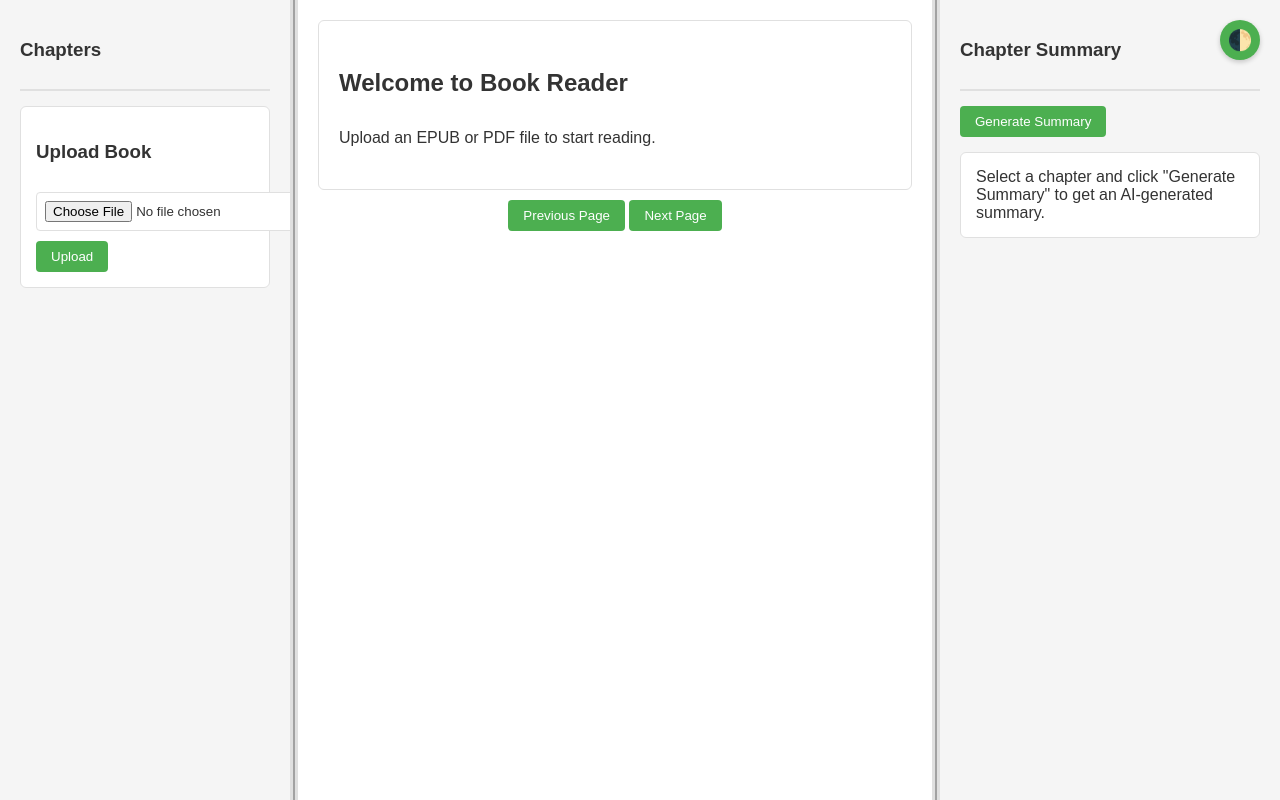
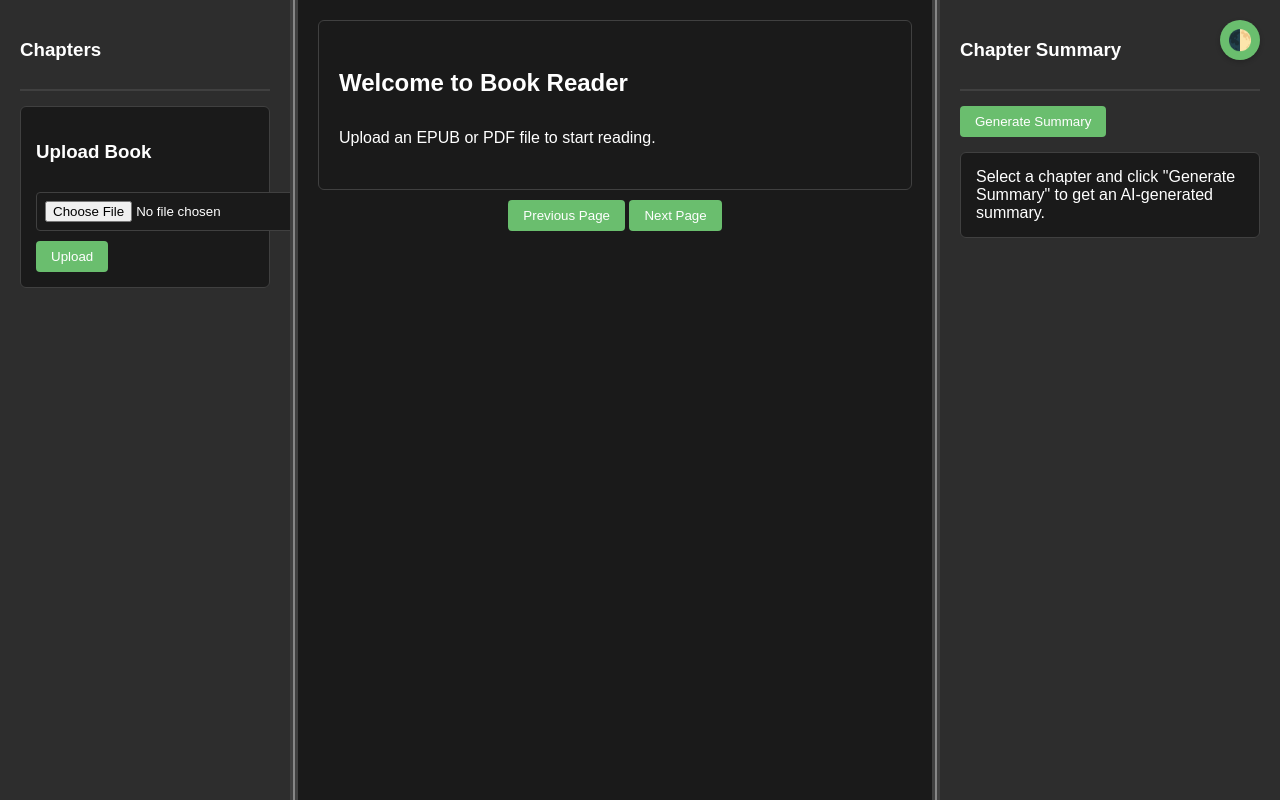
Before and after one commit to donkodimov/book_reader, a Flask app: page / in a window 1280 px wide. Run offline with Flask 3, Linux system fonts and the light colour scheme.

Commit message:
feat: improve theme initialization with default dark mode
- Set default theme to dark if no theme is saved in localStorage
- Ensure theme is always saved to localStorage
- Simplify theme initialization logic in index.html

```diff
--- a/templates/index.html
+++ b/templates/index.html
@@ -256,11 +256,14 @@
 
         // Initialize theme from localStorage
         document.addEventListener('DOMContentLoaded', () => {
-            const savedTheme = localStorage.getItem('theme');
-            if (savedTheme) {
-                isDarkTheme = savedTheme === 'dark';
-                document.body.setAttribute('data-theme', savedTheme);
-            }
+            // If there is no saved theme, default to dark
+            let savedTheme = localStorage.getItem('theme') || 'dark';
+            // Save the default to localStorage if not present
+            localStorage.setItem('theme', savedTheme);
+
+            // Update the global flag and body attribute
+            isDarkTheme = savedTheme === 'dark';
+            document.body.setAttribute('data-theme', savedTheme);
         });
 
         // Resizable panels
```
